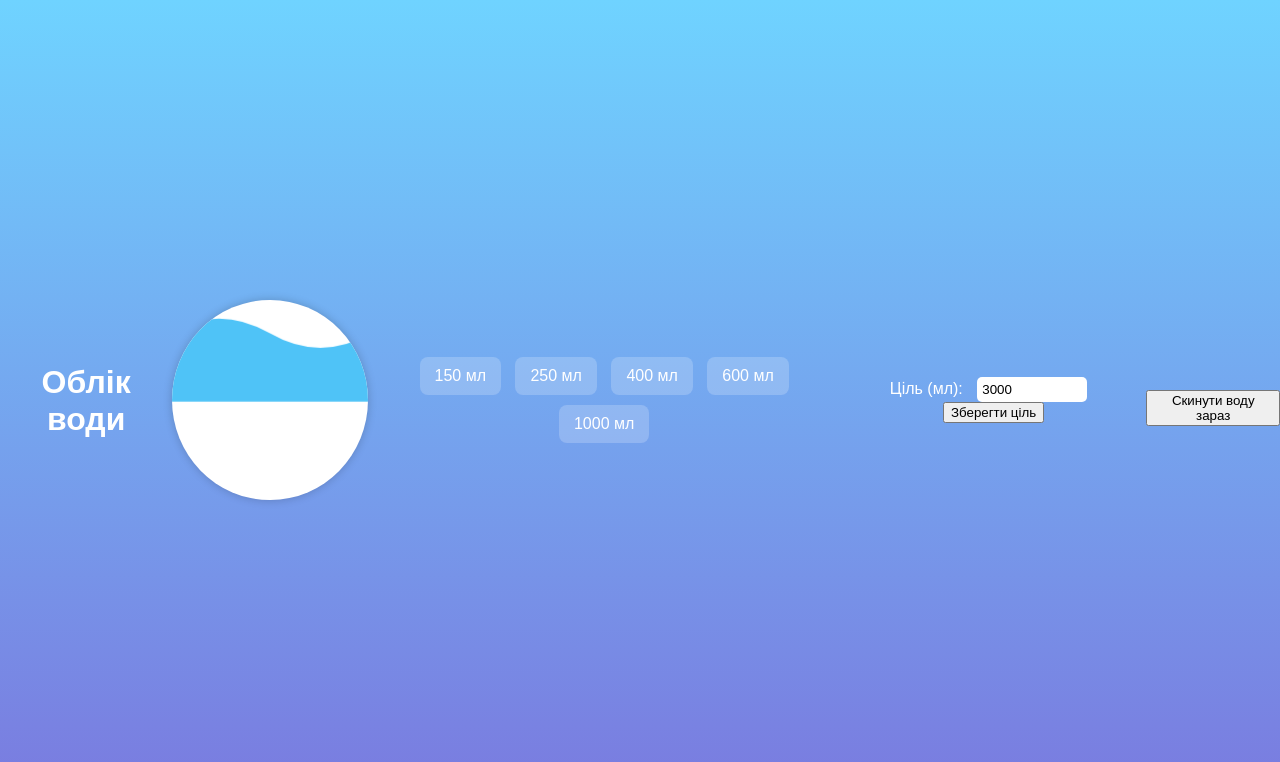
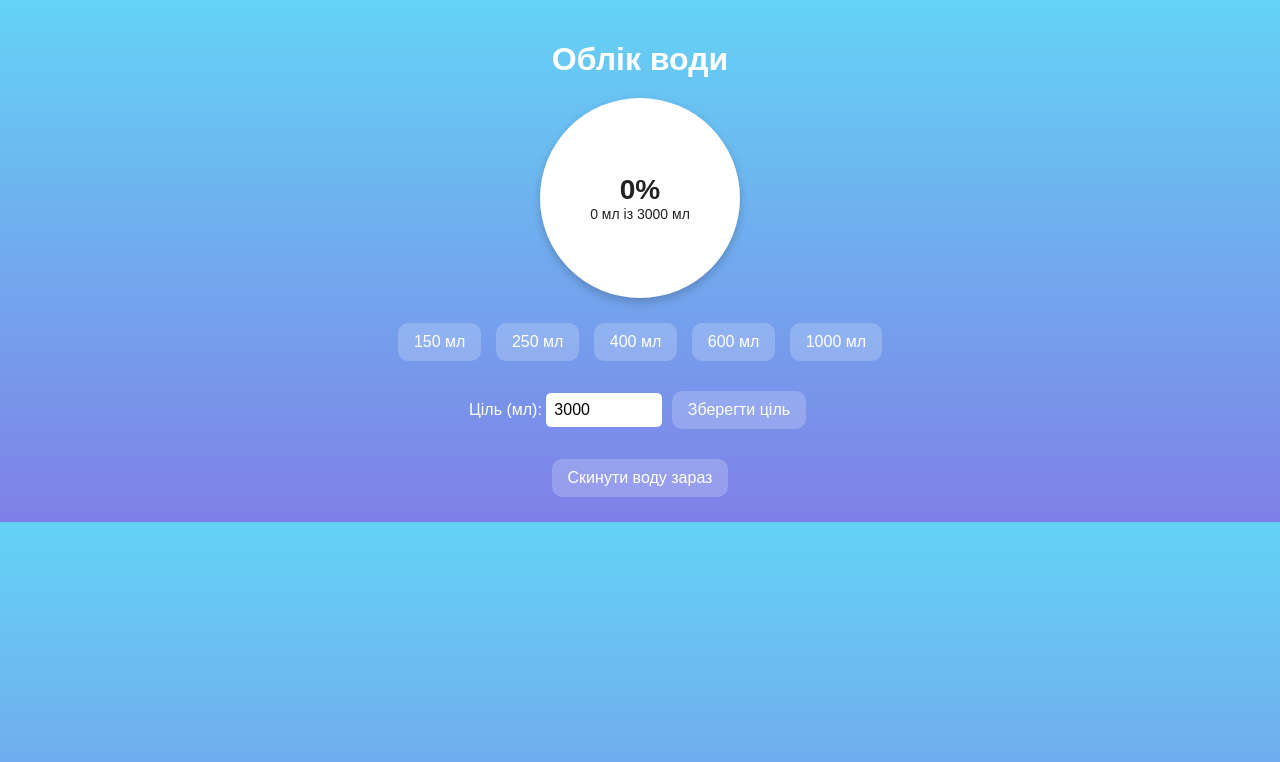
Before and after one commit to FUNTIKTV/h2o-notify, a plain HTML site: page index.html in a window 1280 px wide. Drawn offline with Linux system fonts and the light colour scheme.

Commit message:
Update style.css

```diff
--- a/style.css
+++ b/style.css
@@ -1,29 +1,14 @@
 body {
-  font-family: sans-serif;
-  background: linear-gradient(to bottom, #6fd3ff, #7a7adf);
+  font-family: Arial, sans-serif;
+  text-align: center;
+  background: linear-gradient(to bottom, #64d3f5, #7f80e7);
   color: #fff;
   margin: 0;
-  padding: 0;
-  text-align: center;
-  min-height: 100vh;
-  display: flex;
-  justify-content: center;
-  align-items: center;
-}
-
-.container {
   padding: 20px;
-  max-width: 600px;
-  width: 100%;
 }
 
 h1 {
-  margin-bottom: 20px;
-}
-
-.circle-wrapper {
-  display: flex;
-  justify-content: center;
+  font-size: 2em;
   margin-bottom: 20px;
 }
 
@@ -31,109 +16,72 @@ h1 {
   position: relative;
   width: 200px;
   height: 200px;
-  background: #fff;
+  background: white;
   border-radius: 50%;
+  margin: 0 auto;
+  box-shadow: 0 4px 10px rgba(0,0,0,0.2);
   overflow: hidden;
-  box-shadow: 0 0 10px #0003;
 }
 
-.wave-container {
+.wave-wrapper {
   position: absolute;
   bottom: 0;
   width: 100%;
   height: 100%;
+  border-radius: 50%;
+  overflow: hidden;
   z-index: 1;
 }
 
 .wave {
+  position: absolute;
   width: 100%;
   height: 100%;
-  animation: wave 3s infinite ease-in-out;
   transform: translateY(100%);
-  transition: transform 1s ease-out;
+  transition: transform 0.6s ease-in-out;
 }
 
-@keyframes wave {
-  0% { transform: translateY(0) scaleX(1); }
-  50% { transform: translateY(5px) scaleX(1.05); }
-  100% { transform: translateY(0) scaleX(1); }
-}
-
-.bubbles {
-  position: absolute;
-  bottom: 0;
-  width: 100%;
-  height: 100%;
-  pointer-events: none;
-  overflow: hidden;
-}
-
-.bubbles span {
-  position: absolute;
-  bottom: -20px;
-  width: 8px;
-  height: 8px;
-  background: rgba(255, 255, 255, 0.7);
-  border-radius: 50%;
-  animation: rise 5s infinite ease-in;
-}
-
-.bubbles span:nth-child(1) { left: 20%; animation-delay: 0s; }
-.bubbles span:nth-child(2) { left: 40%; animation-delay: 1s; }
-.bubbles span:nth-child(3) { left: 60%; animation-delay: 2s; }
-.bubbles span:nth-child(4) { left: 80%; animation-delay: 3s; }
-.bubbles span:nth-child(5) { left: 50%; animation-delay: 4s; }
-
-@keyframes rise {
-  0% { transform: translateY(0); opacity: 1; }
-  100% { transform: translateY(-100px); opacity: 0; }
-}
-
-.text {
+.progress-info {
   position: relative;
   z-index: 2;
   top: 50%;
   transform: translateY(-50%);
-  color: #333;
+  color: #222;
 }
 
-#progress {
-  font-size: 32px;
+#percentage {
+  font-size: 28px;
   font-weight: bold;
 }
 
-#volume {
+#volume-text {
   font-size: 14px;
-  color: #666;
 }
 
-.buttons button {
-  background: #ffffff33;
-  border: none;
-  color: white;
-  margin: 5px;
-  padding: 10px 15px;
-  border-radius: 8px;
-  font-size: 16px;
-  cursor: pointer;
-}
-
-.buttons button:hover {
-  background: #ffffff55;
-}
-
-.settings {
+.buttons, .goal, .reset {
   margin-top: 20px;
 }
 
-.reset {
-  margin-top: 15px;
+button {
+  margin: 5px;
+  padding: 10px 16px;
+  border: none;
+  border-radius: 10px;
+  background-color: rgba(255,255,255,0.2);
+  color: #fff;
+  font-size: 16px;
+  cursor: pointer;
+  transition: 0.3s;
 }
 
-input[type=number] {
-  padding: 5px;
-  width: 100px;
-  margin: 0 10px;
+button:hover {
+  background-color: rgba(255,255,255,0.4);
+}
+
+input[type="number"] {
+  padding: 8px;
+  font-size: 16px;
   border-radius: 5px;
   border: none;
+  width: 100px;
 }
```
